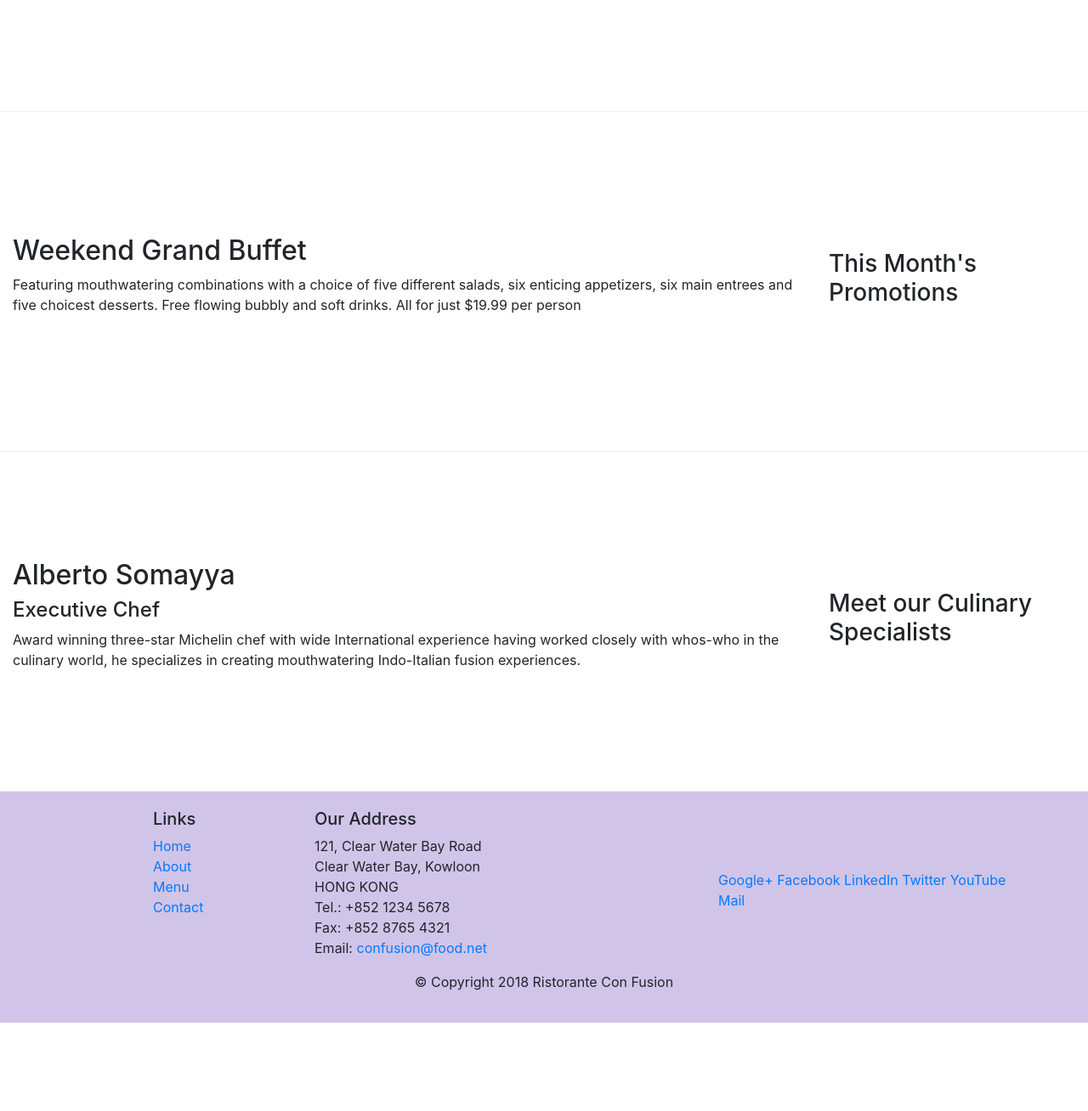
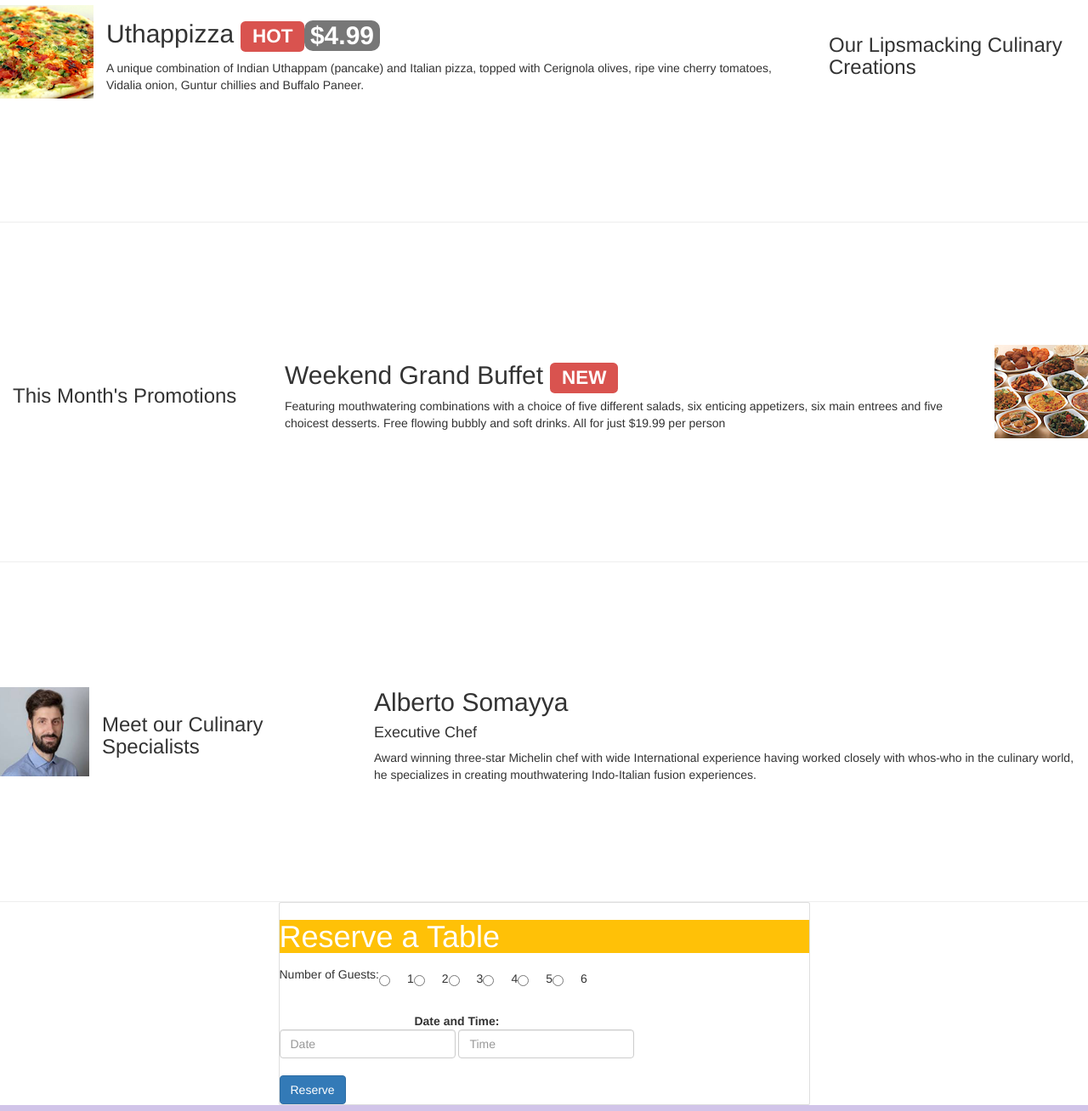
Before and after one commit to emilyathomas/Web-Stack, a website: page index.html in a window 1280 px wide. Shown: the part 552-1860 px from the top of the page at 85% size. Before the commit the page ends 1756 px from the top, so only its background shows below. Drawn offline with nearby package versions, Linux system fonts and the light colour scheme.

Commit message:
Assignment 2 Bootstrap Formatting

```diff
--- a/css/styles.css
+++ b/css/styles.css
@@ -8,6 +8,12 @@
     border-bottom: 1px ridge;
     min-height:400px;
    }
+.center{
+    display: flex;
+    justify-content: center;
+    align-items: center;
+    padding: 70px 0;
+}
 .footer{
     background-color: #D1C4E9;
     margin:0px auto;
@@ -37,9 +43,39 @@
 .corporate{
     width: 100%;
 }
+.card{
+    margin: 0 auto;
+    float: none;
+    width: 50%;
+    display: flex;
+    flex-wrap: wrap;
+}
+.card-body{
+    padding: 0;
+}
+.card-title{
+    color: #ffffff;
+    background-color: #ffc107;
+}
+label{
+    vertical-align: middle;
+}
+.reservation-container{
+    display: flex;
+    flex-wrap: wrap;
+}
+.reservation{
+    flex-basis: 50%;
+}
+.badge-lg{
+    font-size:1em;
+}
 
 @media only screen and (max-width: 576px) {
     .history{
         flex-basis: 100%;
     }
+    .reservation{
+        flex-basis: 100%;
+    }
 }
--- a/index.html
+++ b/index.html
@@ -8,6 +8,7 @@
         <meta http-equiv="x-ua-compatible" content="ie=edge">
     <!-- Bootstrap CSS -->
         <link rel="stylesheet" href="node_modules/bootstrap/dist/css/bootstrap.min.css">
+        <link rel="stylesheet" href="https://maxcdn.bootstrapcdn.com/bootstrap/3.4.1/css/bootstrap.min.css">
     <!-- CSS -->
         <link href="css/styles.css" rel="stylesheet">
 
@@ -24,6 +25,12 @@
                     <p>We take inspiration from the World's best cuisines, and create a unique fusion experience. Our lipsmacking creations will tickle your culinary senses!</p>
                 </div>
                 <div class="col-12 col-sm">
+                    <div class="media center">
+                        <img src="img/logo.png">
+                     </div>
+                </div>
+                <div class="col-12 col-sm center">
+                    <a href="#reservation" class="btn btn-warning" role="button">Reserve a Table</a>
                 </div>
             </div>
         </div>
@@ -31,34 +38,94 @@
 
     <div>
         <div class="row row-content align-items-center">
-            <div class="col-12 col-sm-4 order-sm-last col-md-3">
+            <div class="col-12 col-sm-4 col-md-3 order-last">
                 <h3>Our Lipsmacking Culinary Creations</h3>
             </div>
-            <div class="col col-sm order-sm-first col-md">
-                <h2>Uthappizza</h2>
+            <div class="col col-sm col-md">
+                <h2>Uthappizza <span class="label label-danger">HOT</span><span class="badge badge-pill badge-lg">$4.99</span></h2>
                 <p>A unique combination of Indian Uthappam (pancake) and Italian pizza, topped with Cerignola olives, ripe vine cherry tomatoes, Vidalia onion, Guntur chillies and Buffalo Paneer.</p>
+            </div>
+            <div class="order-first">
+                <div class="media">
+                    <img src="img/uthappizza.png">
+                </div>
+            </div>
+        </div>
+
+        <div class="row row-content align-items-center">
+            <div class="col-12 col-sm-4 col-md-3">
+                <h3>This Month's Promotions</h3>
+            </div>
+            <div class="col col-sm col-md">
+                <h2>Weekend Grand Buffet <span class="label label-danger">NEW</span></h2>
+                <p>Featuring mouthwatering combinations with a choice of five different salads, six enticing appetizers, six main entrees and five choicest desserts. Free flowing bubbly and soft drinks. All for just $19.99 per person </p>
+            </div>
+            <div class="order-last">
+                <div class="media">
+                    <img src="img/buffet.png">
+                </div>
+            </div>
+        </div>
+
+        <div class="row row-content align-items-center">
+            <div class="col-12 col-sm-4 col-md-3">
+                <h3>Meet our Culinary Specialists</h3>
+            </div>
+            <div class="col col-sm col-md">
+                <h2>Alberto Somayya</h2>
+                <h4>Executive Chef</h4>
+                <p>Award winning three-star Michelin chef with wide International experience having worked closely with whos-who in the culinary world, he specializes in creating mouthwatering Indo-Italian fusion experiences. </p>
+            </div>
+            <div class="order-first">
+                <div class="media">
+                    <img src="img/alberto.png">
+                </div>
             </div>
         </div>
 
 
-        <div class="row row-content align-items-center">
-            <div class="col-12 col-sm-4 order-sm-last col-md-3">
-                <h3>This Month's Promotions</h3>
-            </div>
-            <div class="col col-sm order-sm-first col-md">
-                <h2>Weekend Grand Buffet</h2>
-                <p>Featuring mouthwatering combinations with a choice of five different salads, six enticing appetizers, six main entrees and five choicest desserts. Free flowing bubbly and soft drinks. All for just $19.99 per person </p>
-            </div>
-        </div>
+        <div class="col-8 col-sm reservation" id="reservation">
+            <div class="card">
+                <div class="reservation-container">
+                    <div class="card-body">
+                        <div class="card-title">
+                            <span><h1>Reserve a Table</h1></span>
+                        </div>
 
-        <div class="row row-content align-items-center">
-            <div class="col-12 col-sm-4 order-sm-last col-md-3">
-                <h3>Meet our Culinary Specialists</h3>
-            </div>
-            <div class="col col-sm order-sm-first col-md">
-                <h2>Alberto Somayya</h2>
-                <h4>Executive Chef</h4>
-                <p>Award winning three-star Michelin chef with wide International experience having worked closely with whos-who in the culinary world, he specializes in creating mouthwatering Indo-Italian fusion experiences. </p>
+                        <div class="row-1">
+                            <form class="form-inline">
+                                <p>Number of Guests:</p>
+                                <input type="radio" id="1guest" name="guest" value="1">
+                                <label class="radio-inline" for="age1">1</label><br>
+
+                                <input type="radio" id="2guests" name="guest" value="2">
+                                <label class="radio-inline" for="age2">2</label><br>
+
+                                <input type="radio" id="3guests" name="guest" value="3">
+                                <label class="radio-inline" for="age3">3</label><br>
+
+                                <input type="radio" id="4guests" name="guest" value="4">
+                                <label class="radio-inline" for="age4">4</label><br>
+
+                                <input type="radio" id="5guests" name="guest" value="5">
+                                <label class="radio-inline" for="age5">5</label><br>
+
+                                <input type="radio" id="6guests" name="guest" value="6">
+                                <label class="radio-inline" for="age6">6</label><br><br>
+                            </form><br>
+
+                            <form class="form-inline">
+                                <div class="form-group">
+                                    <label for="DateandTime">Date and Time:</label>
+                                    <input type="text" class="form-control" id="Date" placeholder="Date">
+                                    <input type="text" class="form-control" id="Time" placeholder="Time">
+                                </div>
+                            </form><br>
+
+                            <a href="#" class="card-link btn btn-primary" role="button">Reserve</a>
+                        </div>
+                    </div>
+                </div>
             </div>
         </div>
     </div>
@@ -72,7 +139,7 @@
                         <li><a href="index.html">Home</a></li>
                         <li><a href="aboutus.html">About</a></li>
                         <li><a href="#">Menu</a></li>
-                        <li><a href="#">Contact</a></li>
+                        <li><a href="contactus.html">Contact</a></li>
                     </ul>
                 </div>
                 <div class="col-7 col-sm-5">
```
Also changed, not shown: aboutus.html (+1 -1 lines), contactus.html (added, +147 -0 lines), img/alberto.png (added), img/buffet.png (added), img/logo.png (added), img/uthappizza.png (added), 1 other file.
